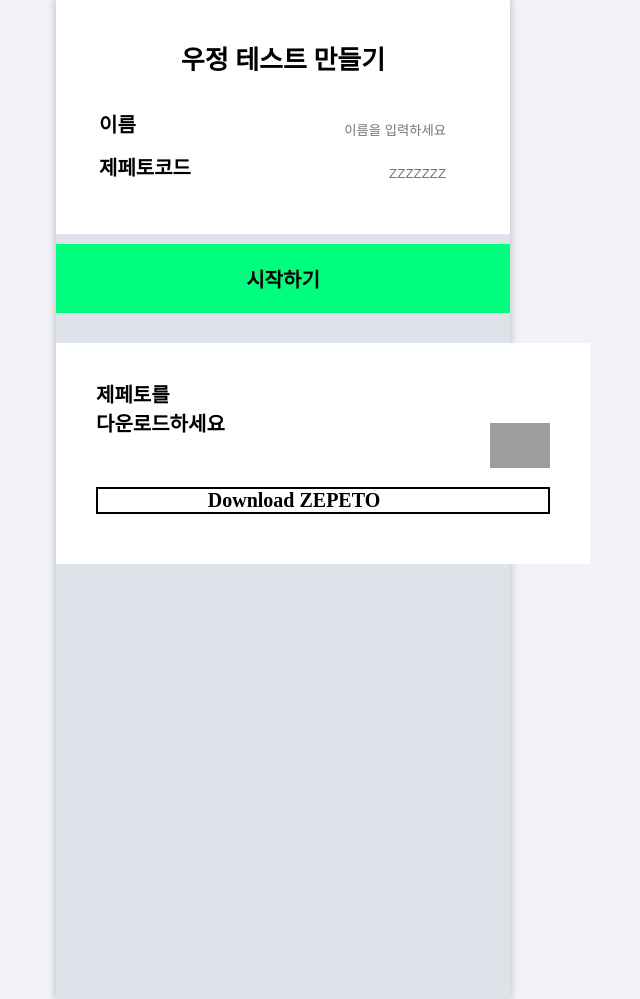
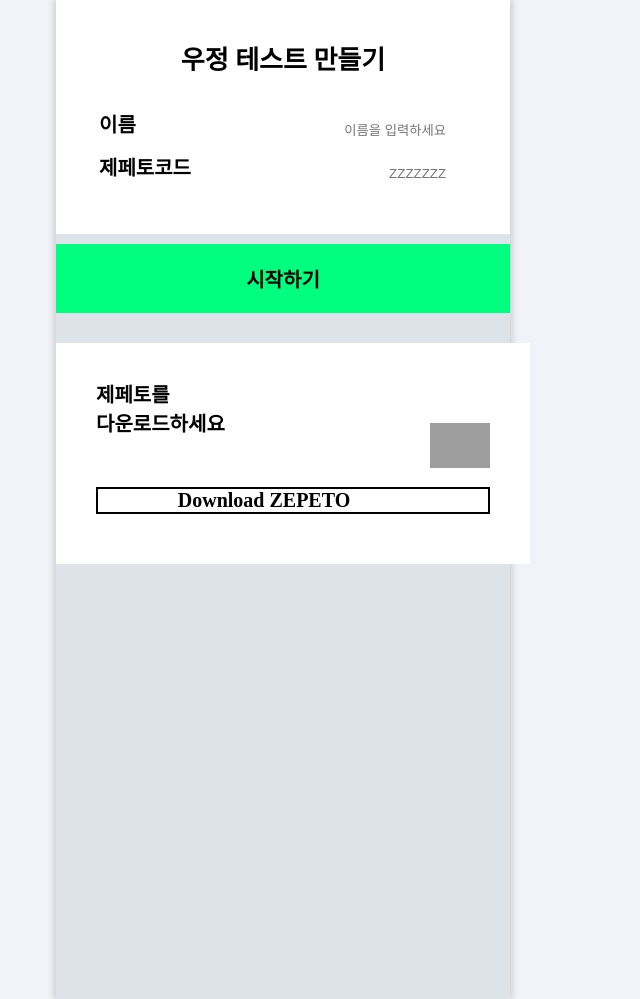
Before and after one commit to Neulhan/piro_project, a Django app: page /quiz/ in a window 1280 px wide. Shown: the part 51-1050 px from the top of the page, without its empty margins (357-997 px from the left). Run offline with Django 3.2, Linux system fonts and the light colour scheme; grey boxes are pictures that could not be loaded.

Commit message:
퀴즈 생성페이지에서 삐져나가던 거 안으로 넣어줌

```diff
--- a/quiz/templates/seung.html
+++ b/quiz/templates/seung.html
@@ -70,7 +70,7 @@
             text-align: center;
         }
         .download{
-            width: 100%;
+            width: 394px;
             font-size: 20px;
             padding: 40px;
             padding-top: 30px;
```
Also changed, not shown: db.sqlite3.
